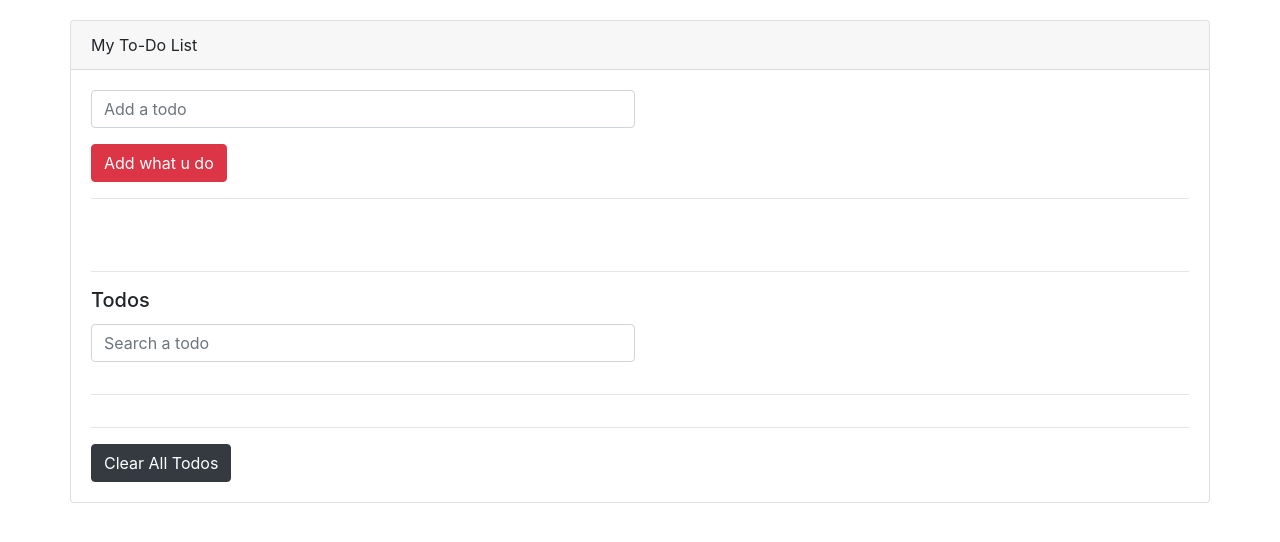
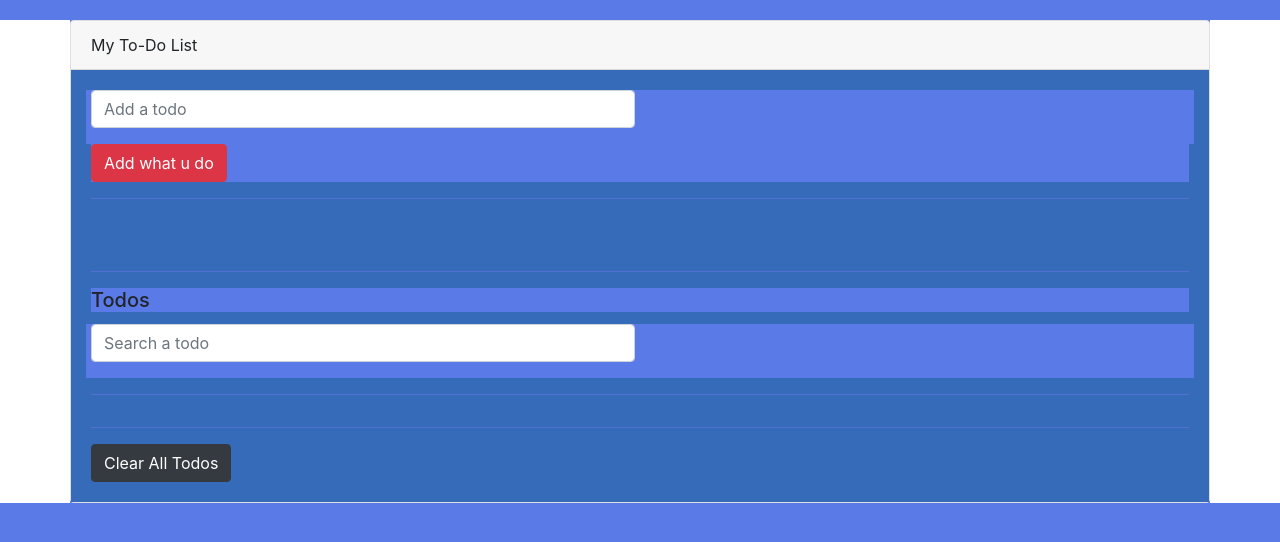
Before and after one commit to 1lugesya/to-do-list, a plain HTML site: page index.html in a window 1280 px wide. Drawn offline with nearby package versions, Linux system fonts and the light colour scheme.

Commit message:
css pages added

```diff
--- a/index.html
+++ b/index.html
@@ -14,6 +14,7 @@
       integrity="sha384-Gn5384xqQ1aoWXA+058RXPxPg6fy4IWvTNh0E263XmFcJlSAwiGgFAW/dAiS6JXm"
       crossorigin="anonymous"
     />
+    <link rel="stylesheet" href="style.css">
 
     <title>My To-Do List</title>
   </head>
--- /dev/null
+++ b/style.css
@@ -0,0 +1,8 @@
+* {
+    background-color: rgb(90, 123, 231);
+    opacity: 0.7px;
+}
+
+.card-body {
+    background-color: rgb(54, 107, 185);
+}
--- a/todo.js
+++ b/todo.js
@@ -106,7 +106,7 @@ function addTodoToStorage(newTodo) {
   localStorage.setItem("todos", JSON.stringify(todos));
 }
 
-function showAlert(type, message) {
+function showAlert(type, message){
   const alert = document.createElement("div");
 
   alert.className = `alert alert-${type}`;
```
